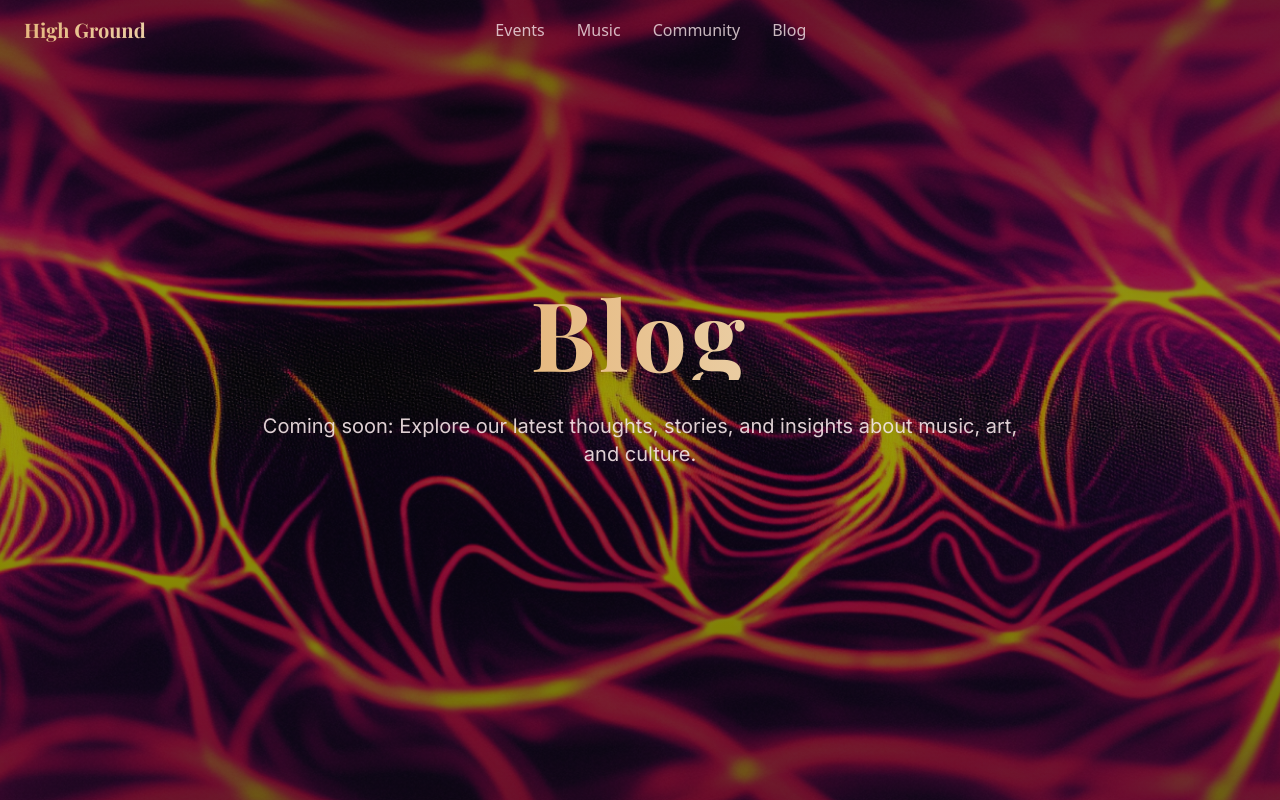
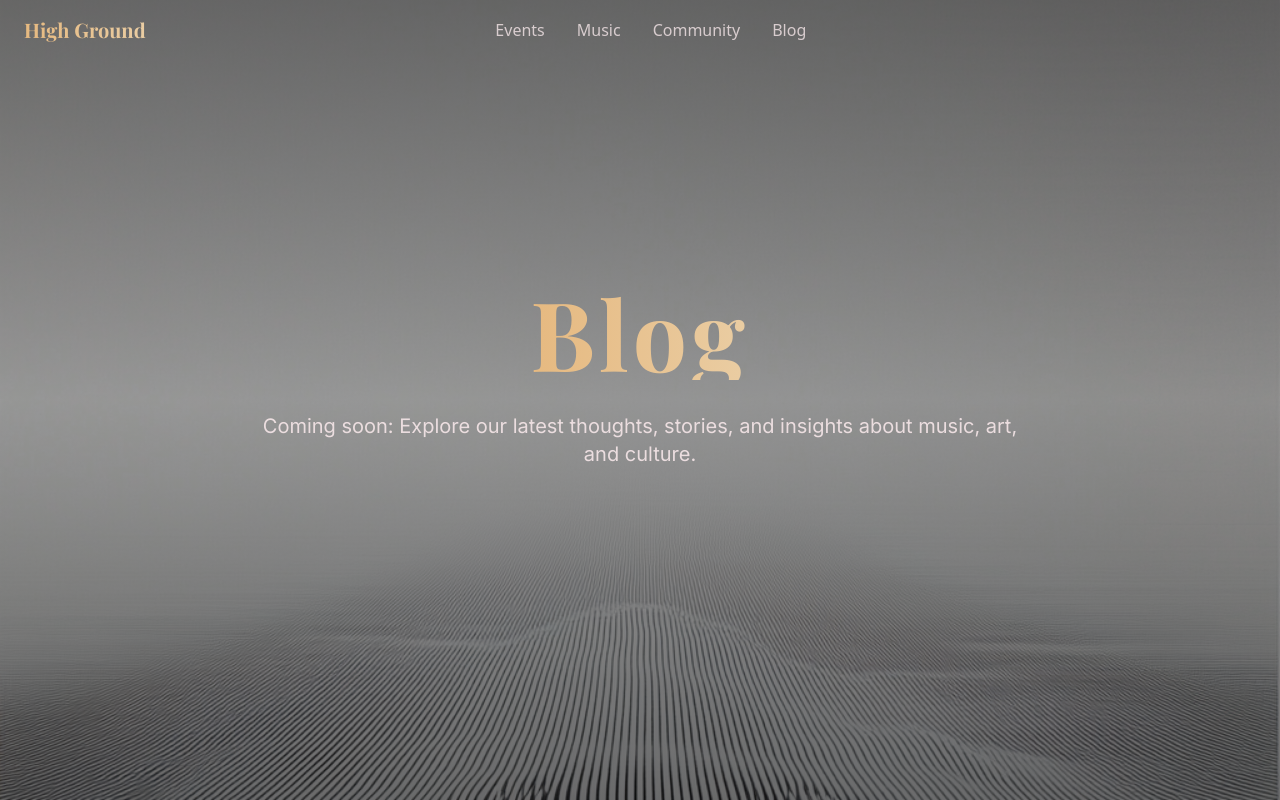
Before and after one commit to symphonyxr1/collage-canvas-haven, a React (Vite) app: page /blog in a window 1280 px wide. Built offline with nearby package versions, Linux system fonts and the light colour scheme.

Commit message:
Update background image in Blog page
Replaced the existing background image in the Blog component with a new one as specified in the prompt.
[skip gpt_engineer]

```diff
--- a/src/pages/Blog.tsx
+++ b/src/pages/Blog.tsx
@@ -32,7 +32,7 @@ const Blog = () => {
       <div
         className="absolute inset-0 bg-cover bg-center"
         style={{
-          backgroundImage: "url('/lovable-uploads/592cd87c-dad8-4c10-8d2e-b41d9d0edd53.png')"
+          backgroundImage: "url('/lovable-uploads/f066d9ea-4349-44be-993e-0e0908a5dbdf.png')"
         }}
       />
 
```
Also changed, not shown: public/lovable-uploads/f066d9ea-4349-44be-993e-0e0908a5dbdf.png (added).
